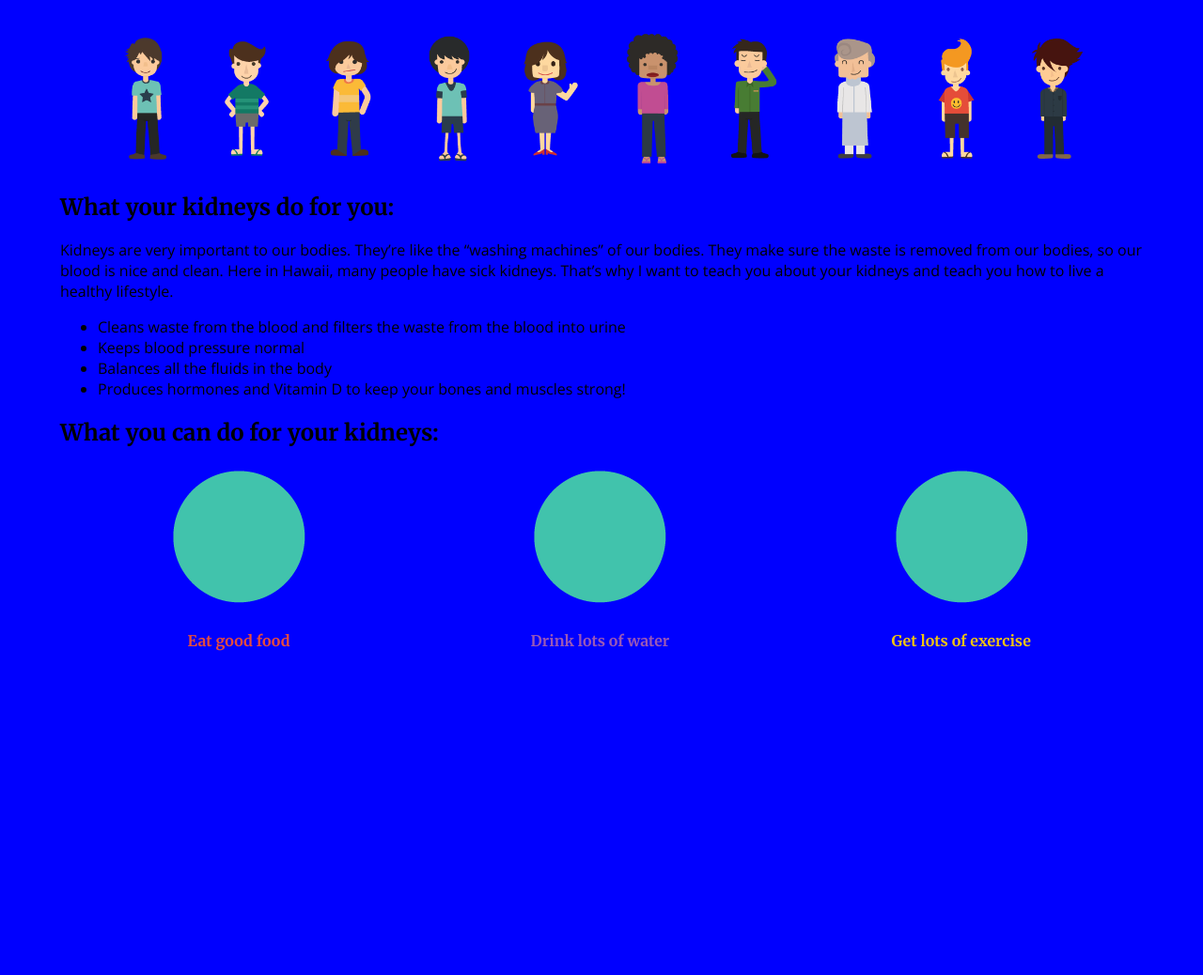
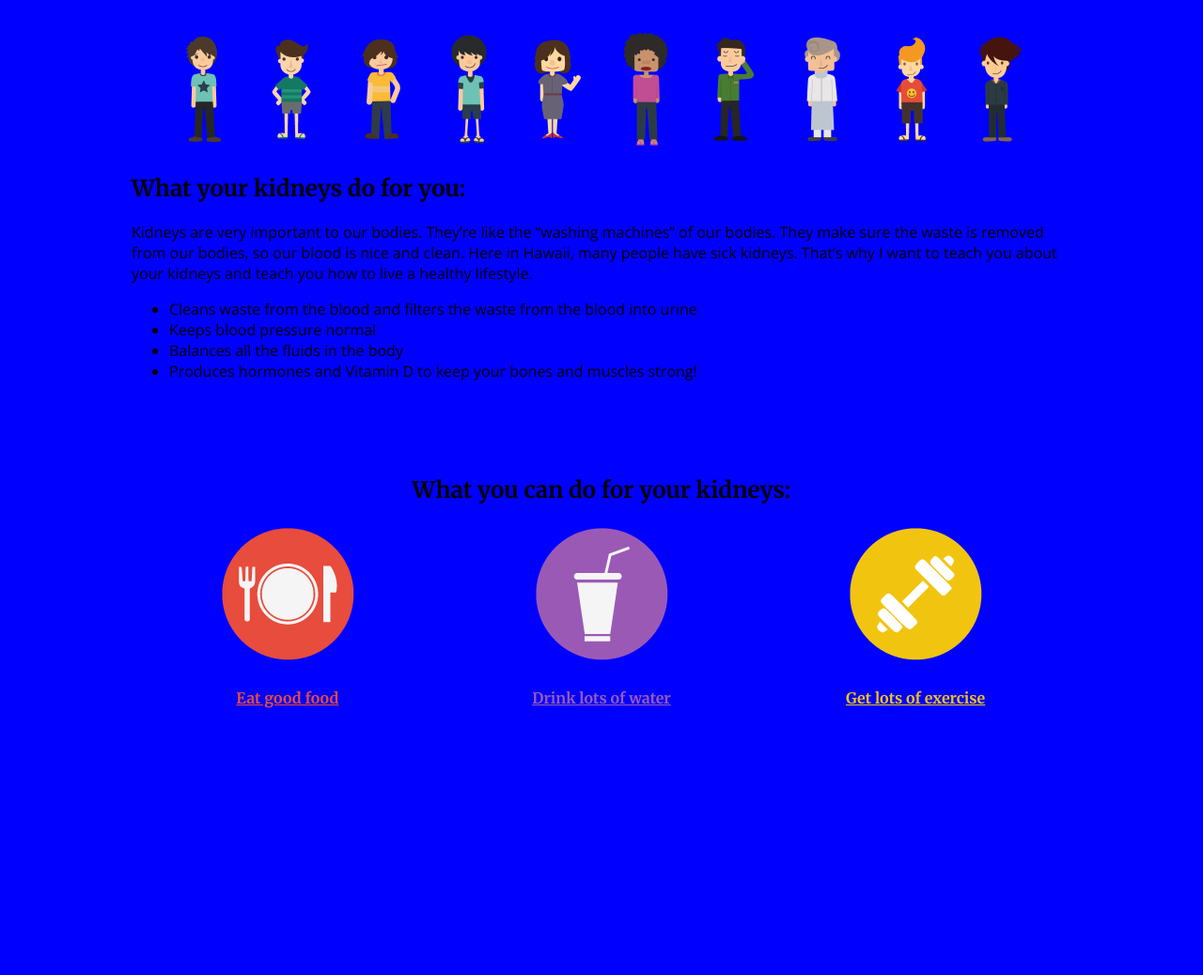
Before and after one commit to jahsierebecca/nkf-hyp, a plain HTML site: page index.html in a window 1280 px wide. Shown: the part 255-1293 px from the top of the page at 94% size. Drawn offline with nearby package versions, Linux system fonts and the light colour scheme.

Commit message:
Updated styles and icons

```diff
--- a/css/main.scss
+++ b/css/main.scss
@@ -41,6 +41,8 @@ i {
 
 .row {
 	box-sizing: border-box;
+	margin: auto;
+	max-width: 1000px;
 }
 
 .column {
@@ -74,13 +76,25 @@ i {
 	box-sizing: border-box;
 }
 
+.column > h4 {
+	text-decoration: underline;
+}
+
+.threeThings:hover {
+	cursor: pointer;
+}
+
 /*IDS*/
 #peopleRow {
 	margin: 0 auto;
 	text-align: center;
 }
 
-#howToHelpTrio {}
+#howToHelpTrio {
+	margin: 100px auto 30px;
+	text-align: center;
+}
+
 #howToHelpFocus {}
 
 #exerciseC {
--- a/index.html
+++ b/index.html
@@ -43,18 +43,19 @@
 		<li>Produces hormones and Vitamin D to keep your bones and muscles strong!</li>
 	</ul>
 </div>
+
 <div class="row" id="howToHelpTrio">
 <h2>What you can do for your kidneys:</h2>
-<div class="column" id="food">
-	<img src="img/blank-icon.png">
+<div class="column threeThings" id="food">
+	<img src="img/food.png">
 	<h4>Eat good food  <!-- <i class="fa fa-spoon"></i> --></h4>
 </div>
-<div class="column" id="water">
-	<img src="img/blank-icon.png">
+<div class="column threeThings" id="water">
+	<img src="img/drink.png">
 	<h4>Drink lots of water  <!-- <i class="fa fa-tint"></i> --></h4>
 </div>
-<div class="column" id="exercise">
-	<img src="img/blank-icon.png">
+<div class="column threeThings" id="exercise">
+	<img src="img/exercise.png">
 	<h4>Get lots of exercise  <!-- <i class="fa fa-trophy"></i> --></h4>
 </div>
 </div>
```
Also changed, not shown: css/main.css, img/drink.png (added), img/exercise.png (added), img/food.png (added).
